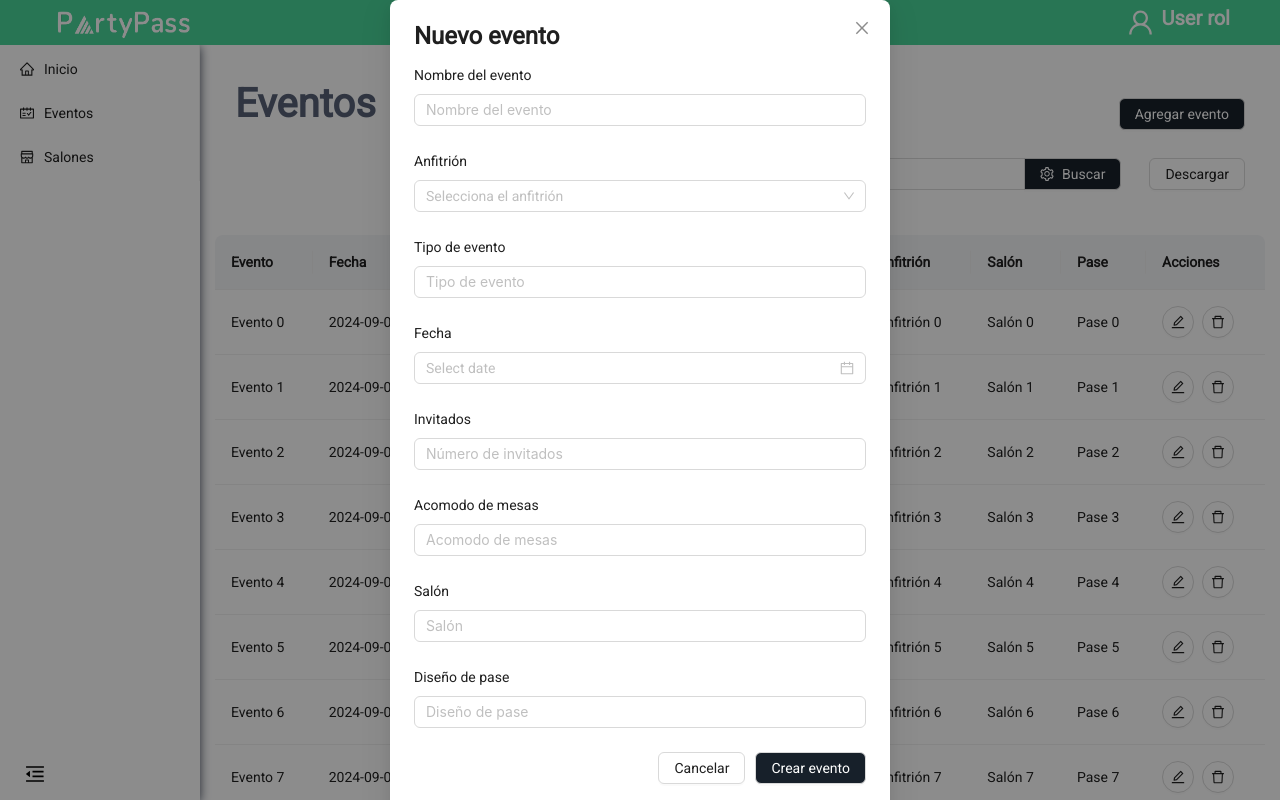
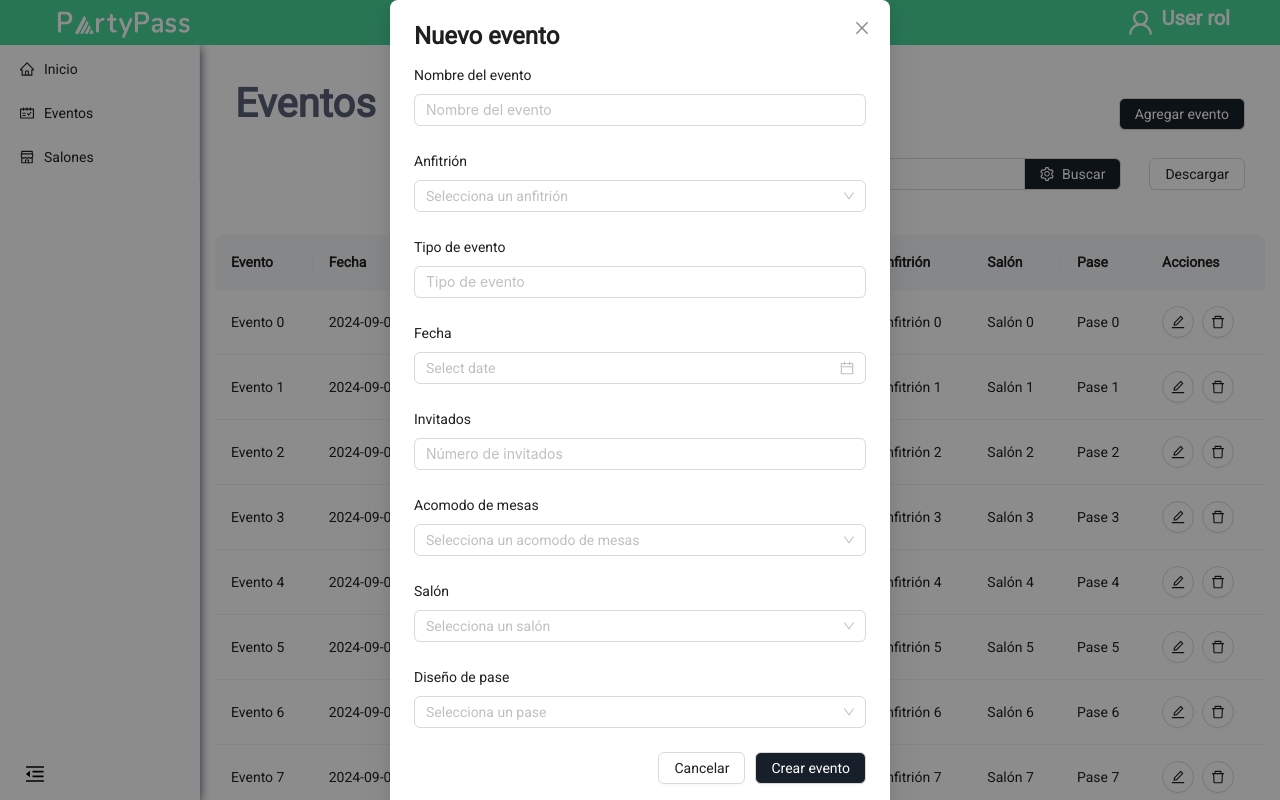
Before and after one commit to alonsosfera/event-ticket-project, a Next.js app: page /owner-events in a window 1280 px wide. Both pictures are taken after a click on the button "Agregar evento". Shown: the top 800 px of the page. Built offline with nearby package versions, Linux system fonts and the light colour scheme.

Commit message:
Se cambiaron varios input por selects en el modal de crear evento

```diff
--- a/components/owner/owner-create-event-modal-component.js
+++ b/components/owner/owner-create-event-modal-component.js
@@ -36,7 +36,7 @@ const EventModal = ({ visible, onCancel, onSubmit }) => {
           label="Anfitrión"
           rules={[{ required: true, message: "Por favor selecciona el anfitrión" }]}
           colon={false}>
-          <Select placeholder="Selecciona el anfitrión">
+          <Select placeholder="Selecciona un anfitrión">
             <Option value="host1">Anfitrión 1</Option>
             <Option value="host2">Anfitrión 2</Option>
             <Option value="host3">Anfitrión 3</Option>
@@ -68,21 +68,33 @@ const EventModal = ({ visible, onCancel, onSubmit }) => {
           label="Acomodo de mesas"
           rules={[{ required: true, message: "Por favor ingresa el acomodo de mesas" }]}
           colon={false}>
-          <Input placeholder="Acomodo de mesas" />
+          <Select placeholder="Selecciona un acomodo de mesas">
+            <Option value="host1">Acomodo 1</Option>
+            <Option value="host2">Acomodo 2</Option>
+            <Option value="host3">Acomodo 3</Option>
+          </Select>
         </Form.Item>
         <Form.Item
           name="venue"
           label="Salón"
           rules={[{ required: true, message: "Por favor ingresa el nombre del salón" }]}
           colon={false}>
-          <Input placeholder="Salón" />
+          <Select placeholder="Selecciona un salón">
+            <Option value="host1">Salón 1</Option>
+            <Option value="host2">Salón 2</Option>
+            <Option value="host3">Salón 3</Option>
+          </Select>
         </Form.Item>
         <Form.Item
           name="passDesign"
           label="Diseño de pase"
           rules={[{ required: true, message: "Por favor ingresa el diseño de pase" }]}
           colon={false}>
-          <Input placeholder="Diseño de pase" />
+          <Select placeholder="Selecciona un pase">
+            <Option value="host1">Pase 1</Option>
+            <Option value="host2">Pase 2</Option>
+            <Option value="host3">Pase 3</Option>
+          </Select>
         </Form.Item>
         <Form.Item>
           <Flex justify="end" gap={10}>
```
